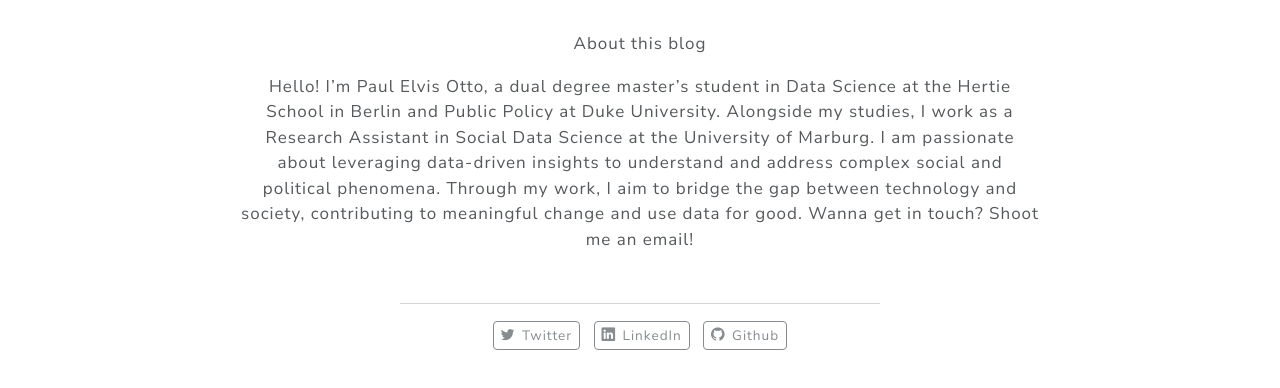
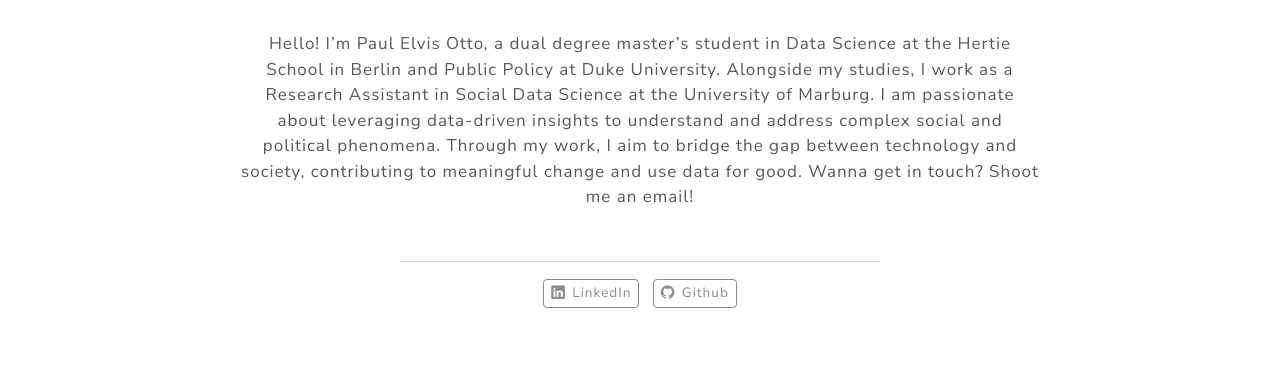
Before and after one commit to Paul-Elvis-Otto/public, a plain HTML site: page blog/about.html in a window 1280 px wide. Shown: the part 520-908 px from the top of the page. Drawn offline with Linux system fonts and the light colour scheme.

Commit message:
Update site content 2025-03-13 21:50:32

```diff
--- a/blog/about.html
+++ b/blog/about.html
@@ -127,22 +127,17 @@ ul.task-list li input[type="checkbox"] {
 <div class="quarto-title-meta">
   </div>
 </header><main class="content" id="quarto-document-content">
-<p>About this blog</p>
 <p>Hello! I’m Paul Elvis Otto, a dual degree master’s student in Data Science at the Hertie School in Berlin and Public Policy at Duke University. Alongside my studies, I work as a Research Assistant in Social Data Science at the University of Marburg. I am passionate about leveraging data-driven insights to understand and address complex social and political phenomena. Through my work, I aim to bridge the gap between technology and society, contributing to meaningful change and use data for good. Wanna get in touch? Shoot me an email!</p>
 
 
 </main>
   <hr class="about-sep">
    <div class="about-links">
-  <a href="https://twitter.com" class="about-link" rel="" target="">
-    <i class="bi bi-twitter"></i>
-     <span class="about-link-text">Twitter</span>
-  </a>
-  <a href="https://linkedin.com" class="about-link" rel="" target="">
+  <a href="https://linkedin.com/paul-elvis-otto" class="about-link" rel="" target="">
     <i class="bi bi-linkedin"></i>
      <span class="about-link-text">LinkedIn</span>
   </a>
-  <a href="https://github.com" class="about-link" rel="" target="">
+  <a href="https://github.com/paul-elvis-otto" class="about-link" rel="" target="">
     <i class="bi bi-github"></i>
      <span class="about-link-text">Github</span>
   </a>
--- a/blog/search.json
+++ b/blog/search.json
@@ -46,6 +46,6 @@
     "href": "about.html",
     "title": "about",
     "section": "",
-    "text": "About this blog\nHello! I’m Paul Elvis Otto, a dual degree master’s student in Data Science at the Hertie School in Berlin and Public Policy at Duke University. Alongside my studies, I work as a Research Assistant in Social Data Science at the University of Marburg. I am passionate about leveraging data-driven insights to understand and address complex social and political phenomena. Through my work, I aim to bridge the gap between technology and society, contributing to meaningful change and use data for good. Wanna get in touch? Shoot me an email!"
+    "text": "Hello! I’m Paul Elvis Otto, a dual degree master’s student in Data Science at the Hertie School in Berlin and Public Policy at Duke University. Alongside my studies, I work as a Research Assistant in Social Data Science at the University of Marburg. I am passionate about leveraging data-driven insights to understand and address complex social and political phenomena. Through my work, I aim to bridge the gap between technology and society, contributing to meaningful change and use data for good. Wanna get in touch? Shoot me an email!"
   }
 ]
```
